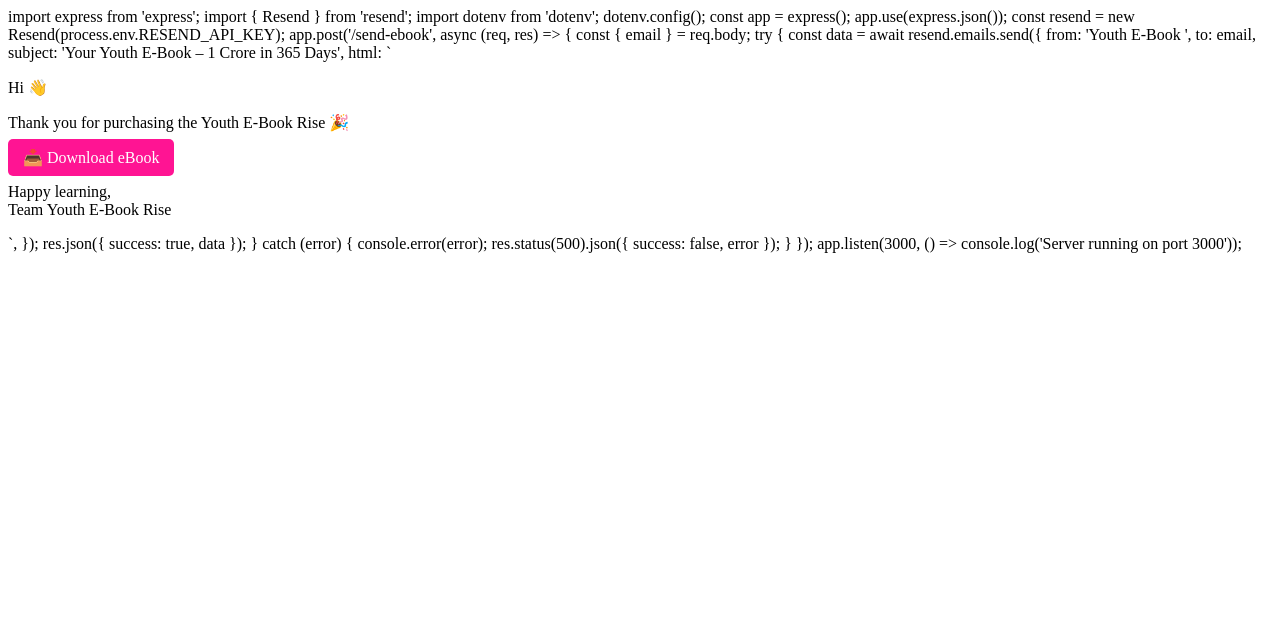
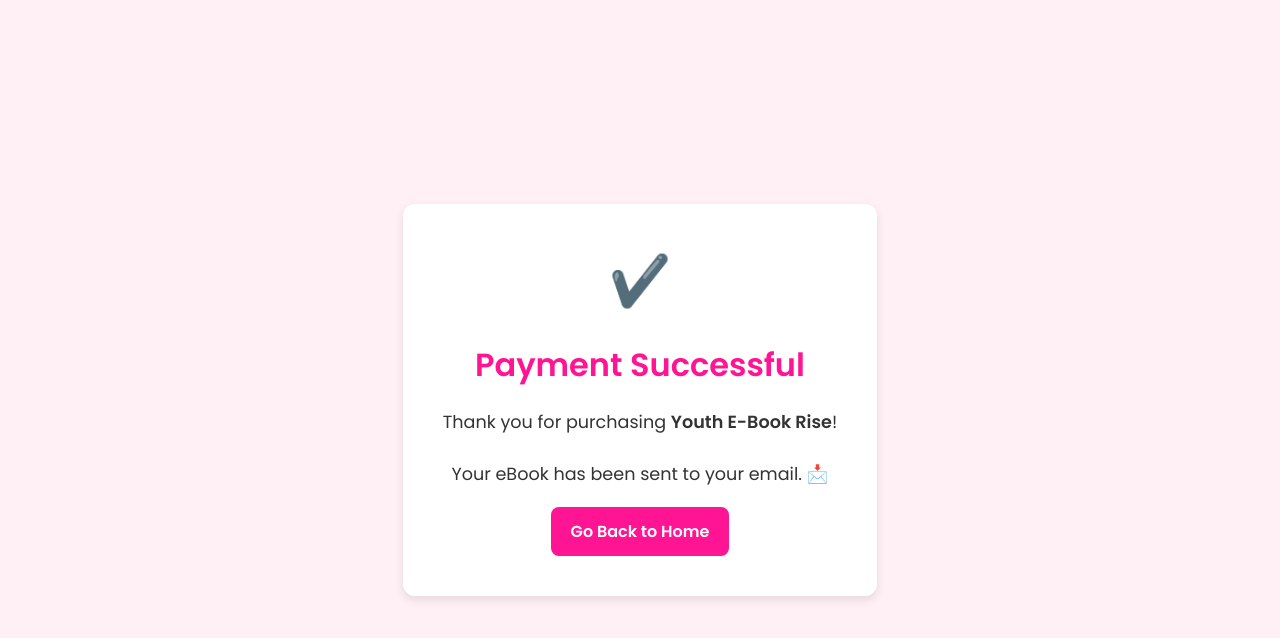
Before and after one commit to Saurabhgupta301/youth-ebook-rise, a website: page success.html in a window 1280 px wide. Drawn offline with Linux system fonts and the light colour scheme.

Commit message:
Update success.html

```diff
--- a/success.html
+++ b/success.html
@@ -1,34 +1,79 @@
-import express from 'express';
-import { Resend } from 'resend';
-import dotenv from 'dotenv';
+<!DOCTYPE html>
+<html lang="en">
+<head>
+  <meta charset="UTF-8" />
+  <meta name="viewport" content="width=device-width, initial-scale=1.0" />
+  <title>Thank You - Youth E-Book Rise</title>
+  <link href="https://fonts.googleapis.com/css2?family=Poppins:wght@400;600&display=swap" rel="stylesheet" />
+  <style>
+    body {
+      font-family: 'Poppins', sans-serif;
+      background: #fff0f5;
+      margin: 0;
+      padding: 0;
+      display: flex;
+      align-items: center;
+      justify-content: center;
+      height: 100vh;
+      text-align: center;
+      color: #333;
+    }
+    .thank-container {
+      background: white;
+      padding: 40px;
+      border-radius: 12px;
+      box-shadow: 0 4px 10px rgba(0,0,0,0.1);
+      max-width: 400px;
+    }
+    .thank-container h1 {
+      color: #ff1493;
+      font-size: 2rem;
+      margin-bottom: 20px;
+    }
+    .thank-container p {
+      font-size: 1.1rem;
+      margin-bottom: 20px;
+    }
+    .thank-container .checkmark {
+      font-size: 50px;
+      color: #4CAF50;
+      margin-bottom: 20px;
+    }
+    .btn-home {
+      background: #ff1493;
+      color: white;
+      padding: 12px 20px;
+      text-decoration: none;
+      border-radius: 8px;
+      display: inline-block;
+      font-weight: bold;
+    }
+    .btn-home:hover {
+      background: #e91e63;
+    }
+  </style>
+</head>
+<body>
+  <div class="thank-container">
+    <div class="checkmark">✔️</div>
+    <h1>Payment Successful</h1>
+    <p>Thank you for purchasing <strong>Youth E-Book Rise</strong>!<br><br>
+       Your eBook has been sent to your email. 📩</p>
+    <a href="/" class="btn-home">Go Back to Home</a>
+  </div>
 
-dotenv.config();
-const app = express();
-app.use(express.json());
-
-const resend = new Resend(process.env.RESEND_API_KEY);
-
-app.post('/send-ebook', async (req, res) => {
-  const { email } = req.body;
-  try {
-    const data = await resend.emails.send({
-      from: 'Youth E-Book <noreply@youthebookrise.com>',
-      to: email,
-      subject: 'Your Youth E-Book – 1 Crore in 365 Days',
-      html: `
-        <p>Hi 👋</p>
-        <p>Thank you for purchasing the Youth E-Book Rise 🎉</p>
-        <p><a href="https://youth-ebook-rise.onrender.com/ebook.pdf"
-              style="background:#ff1493;color:white;padding:10px 15px;
-              text-decoration:none;border-radius:5px;">📥 Download eBook</a></p>
-        <p>Happy learning,<br>Team Youth E-Book Rise</p>
-      `,
-    });
-    res.json({ success: true, data });
-  } catch (error) {
-    console.error(error);
-    res.status(500).json({ success: false, error });
-  }
-});
-
-app.listen(3000, () => console.log('Server running on port 3000'));
+  <script>
+    // Automatically trigger email sending
+    const email = sessionStorage.getItem("buyer_email");
+    if (email) {
+      fetch('/send-ebook', {
+        method: 'POST',
+        headers: { 'Content-Type': 'application/json' },
+        body: JSON.stringify({ email })
+      }).then(res => res.json())
+        .then(data => console.log("✅ Email process:", data))
+        .catch(err => console.error("❌ Email failed:", err));
+    }
+  </script>
+</body>
+</html>
```
